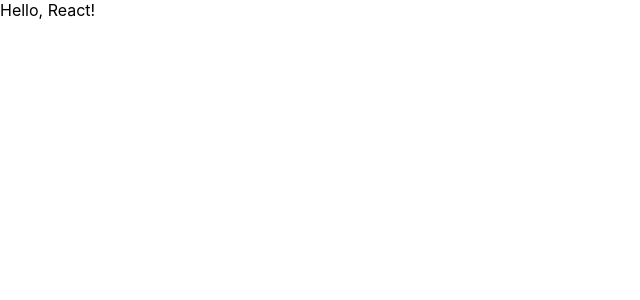
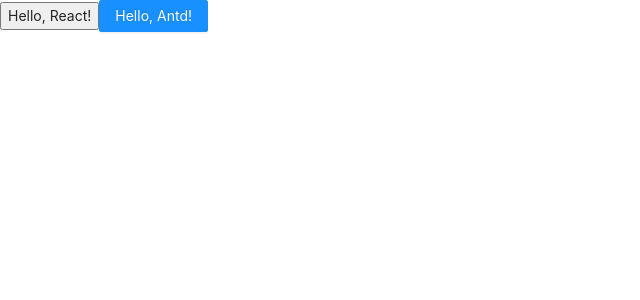
Before and after one commit to Gyeo1/Django-Practice, a React (Create React App) app: page / in a window 1280 px wide. Shown: the top 300 px of the page, without its empty margins (0-640 px from the left). Built offline with nearby package versions, Linux system fonts and the light colour scheme.

Commit message:
Ant Design 적용해보기

```diff
--- a/package.json
+++ b/package.json
@@ -6,6 +6,7 @@
     "@testing-library/jest-dom": "^5.11.4",
     "@testing-library/react": "^11.1.0",
     "@testing-library/user-event": "^12.1.10",
+    "antd": "^4.16.13",
     "react": "^17.0.2",
     "react-dom": "^17.0.2",
     "react-scripts": "4.0.3",
--- a/src/App.css
+++ b/src/App.css
@@ -1,38 +1 @@
-.App {
-  text-align: center;
-}
-
-.App-logo {
-  height: 40vmin;
-  pointer-events: none;
-}
-
-@media (prefers-reduced-motion: no-preference) {
-  .App-logo {
-    animation: App-logo-spin infinite 20s linear;
-  }
-}
-
-.App-header {
-  background-color: #282c34;
-  min-height: 100vh;
-  display: flex;
-  flex-direction: column;
-  align-items: center;
-  justify-content: center;
-  font-size: calc(10px + 2vmin);
-  color: white;
-}
-
-.App-link {
-  color: #61dafb;
-}
-
-@keyframes App-logo-spin {
-  from {
-    transform: rotate(0deg);
-  }
-  to {
-    transform: rotate(360deg);
-  }
-}
+@import '~antd/dist/antd.css';
--- a/src/App.js
+++ b/src/App.js
@@ -1,14 +1,23 @@
 import React from 'react';
+import { Button } from 'antd';
 import './App.css';
+//import "antd/dist/antd.css" //==>App.css에서 추가안할시 .js에서 이렇게 설정
 
 //TODO: TODO list 구현
-function TodoList() {
-  const title = '...';
-  const name = '---';
-}
+// function TodoList() {
+//   const title = '...';
+//   const name = '---';
+// }
 
 function App() {
-  return <div>Hello, React!</div>;
+  return (
+    <div>
+      <button>Hello, React!</button>
+      <Button type="primary" onClick={() => console.log('clicked!')}>
+        Hello, Antd!
+      </Button>
+    </div>
+  );
 }
 
 export default App;
```
Also changed, not shown: 1 other file (tests, documents, lock files or other folders).
